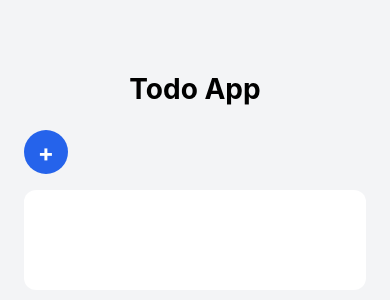
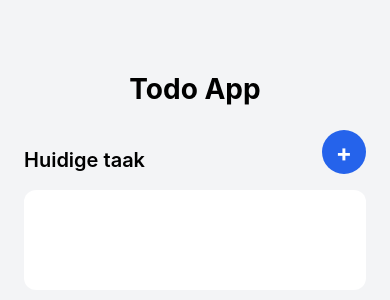
Before and after one commit to tomvh-spacet/expo-app, a React Native app: screen / in a window 390 px wide. Shown: the top 300 px of the page. Built offline with nearby package versions, Linux system fonts and the light colour scheme.

Commit message:
nieuwe start App.js

```diff
--- a/App.js
+++ b/App.js
@@ -8,44 +8,34 @@ import {
 
 export default function App() {
 
-  // TODO 3: voeg state toe voor de modal (true/false)
-  // TODO 4: voeg state toe voor de input tekst
-  // TODO 5a: voeg state toe voor de huidige taak
+  // TODO: voeg state toe voor de modal (true/false)
+  // TODO: voeg state toe voor de input tekst
+  // TODO: voeg state toe voor de huidige taak
 
   function handleAddPress() {
     console.log("plus knop geklikt");
-    // TODO 3 : open de modal
+    // TODO: open de modal
   }
-
-  // TODO 3b: voeg een functie toe om de modal te sluiten
-
-  // TODO 5a: voeg een functie toe om de huidige taak te tonen
-
-  // TODO 6: voeg logica toe om ofwel de placeholder ofwel de taak te tonen
 
   return (
     <View style={styles.container}>
 
       <Text style={styles.title}>Todo App</Text>
 
-      {/* TODO 1: maak hier een header row met:
-          - links: "Huidige taak" (sectionTitle)
-          - rechts: de + knop (zie hieronder)
-      */}
-
-      {/* tijdelijke + knop  */}
-      <Pressable style={styles.plusButton} onPress={handleAddPress}>
-        <Text style={styles.plusText}>+</Text>
-      </Pressable>
+    <View style={styles.headerRow}>
+      <Text style={styles.sectionTitle}>Huidige taak</Text>
+        <Pressable style={styles.plusButton} onPress={handleAddPress}>
+          <Text style={styles.plusText}>+</Text>
+        </Pressable>
+    </View>
 
       <View style={styles.taskBox}>
-        {/* TODO 2: toon hier de placeholder of taak */}
+        {/*<Text style={styles.emptyText}>
+          Nog geen taak toegevoegd
+        </Text>*/}
       </View>
 
-      {/* TODO 3a: voeg hier een modal toe */}
-      {/* TODO 3b: voeg een button toe in de modal om die te sluiten */}
-      {/* TODO 4: voeg in de modal een View en TextInput toe */}
-      {/* TODO 5a: voeg een button toe in de modal om een taak toe te voegen */}
+      {/* TODO: voeg hier een Modal toe */}
 
     </View>
   );
@@ -64,11 +54,15 @@ const styles = StyleSheet.create({
     marginBottom: 24,
     textAlign: 'center',
   },
-
-  // TODO 1: style voor headerRow
-
-  // TODO 1: style voor sectionTitle
-
+  headerRow: {
+    flexDirection: 'row',
+    justifyContent: 'space-between',
+    alignItems: 'center',
+  },
+  sectionTitle: {
+    fontSize: 20,
+    fontWeight: '600',
+  },
   plusButton: {
     width: 44,
     height: 44,
@@ -106,37 +100,4 @@ const styles = StyleSheet.create({
     borderRadius: 16,
     padding: 20,
   },
-  modalButtons: {
-    flexDirection: 'row',
-    justifyContent: 'flex-end',
-    gap: 12,
-  },
-  secondaryButton: {
-    paddingVertical: 10,
-    paddingHorizontal: 14,
-    borderRadius: 10,
-    backgroundColor: '#e5e7eb',
-  },
-  secondaryButtonText: {
-    color: '#111827',
-    fontWeight: '600',
-  },
-  primaryButton: {
-    paddingVertical: 10,
-    paddingHorizontal: 14,
-    borderRadius: 10,
-    backgroundColor: '#2563eb',
-  },
-  primaryButtonText: {
-    color: 'white',
-    fontWeight: '600',
-  },
-  input: {
-    borderWidth: 1,
-    borderColor: '#d1d5db',
-    borderRadius: 10,
-    padding: 12,
-    fontSize: 16,
-    marginBottom: 20,
-  },
 });
```
Also changed, not shown: 1 other file (tests, documents, lock files or other folders).
